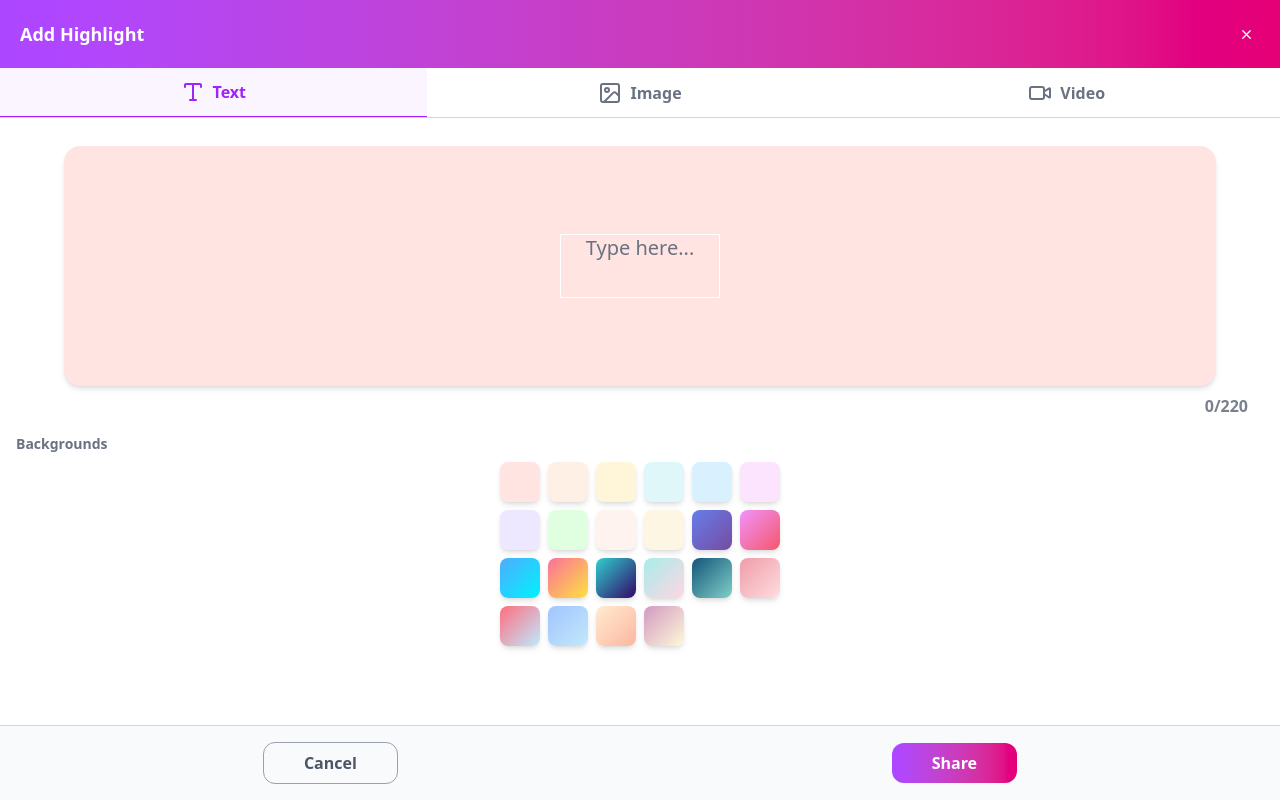
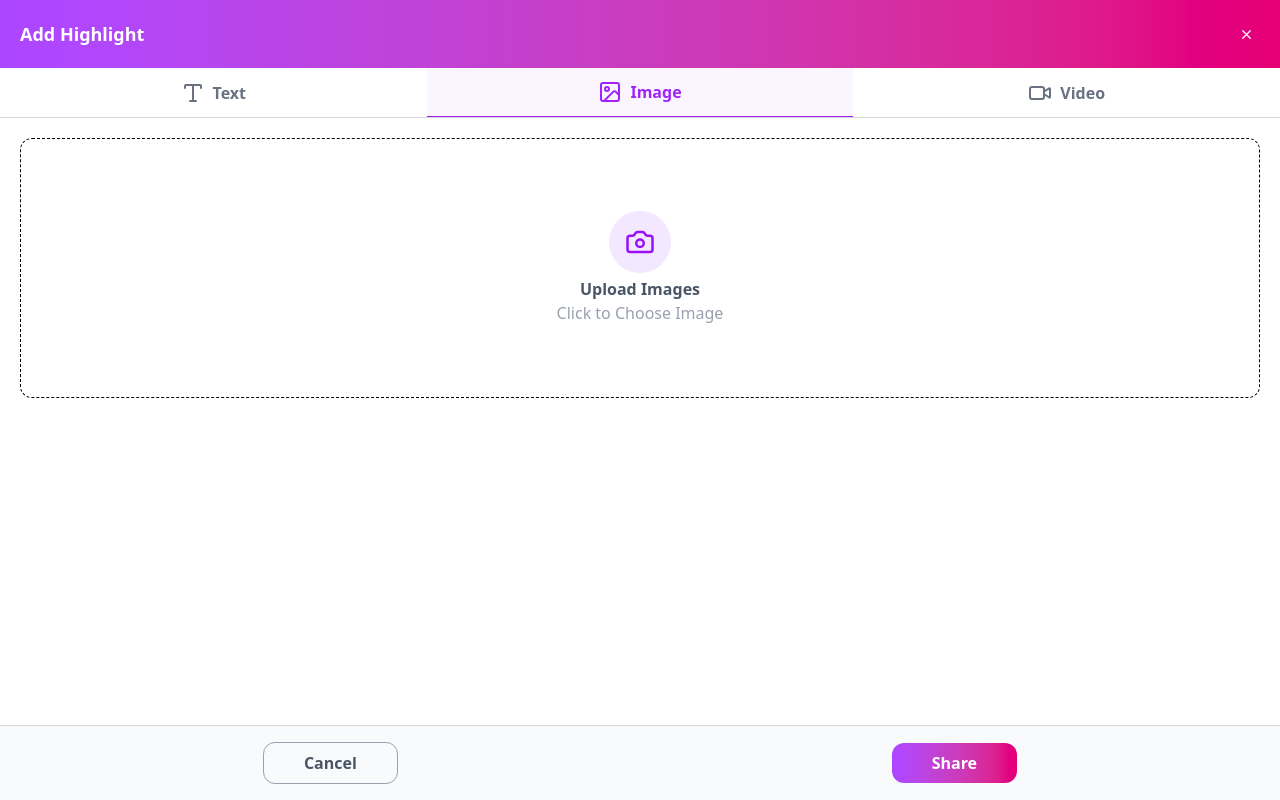
Before and after one commit to HafizAhmad-dev/Axion---Connect-with-world, a React (Vite) app in the folder Front End/: page /user/addHighlights in a window 1280 px wide. Built offline with nearby package versions, Linux system fonts and the light colour scheme.

Commit message:
working on highlights section

```diff
--- a/Front End/index.html
+++ b/Front End/index.html
@@ -6,7 +6,7 @@
   <link rel="icon" type="image/svg+xml" href="/axion5.png" />
   <link rel="manifest" href="/manifest.webmanifest" />
   <meta name="theme-color" content="#000000" />
-  <meta name="viewport" content="width=device-width, initial-scale=1.0 max-scale=1.0" />
+  <meta name="viewport" content="width=device-width, initial-scale=1.0 maximum-scale=1, user-scalable=no" />
   <title>Axion</title>
 </head>
 
--- a/Front End/src/Components/AddImageHg.tsx
+++ b/Front End/src/Components/AddImageHg.tsx
@@ -1,8 +1,46 @@
+import { Camera } from "lucide-react";
+import { useRef, useState, type ChangeEvent, type ReactHTMLElement } from "react"
+
 
 const AddImageHg = () => {
+  const inputRef = useRef<HTMLInputElement>(null);
+  const [file, setFile] = useState<File | null>(null);
+
+  // hangle fileINput change
+  function handlechange(e: ChangeEvent<HTMLInputElement>) {
+    const selectedImage = e.target.files![0];
+    setFile(selectedImage);
+    e.target.files = null;
+  }
+
+  // programmitically triger the input element
+  function handleClick() {
+    inputRef.current?.click();
+  }
+
   return (
-    <div>
-      <input type="file" accept="image/*" />
+    <div className="px-5 py-5 flex flex-col justify-center text-center">
+      <input
+        ref={inputRef}
+        type="file"
+        accept="image/png,image/jpeg,image/jpg,image/webp,image/gif,image/bmp,image/heic,image/heif"
+        className={`hidden`}
+        onChange={handlechange}
+      />
+      <div
+        className="preview w-full border border-black border-dashed rounded-xl hover:rounded h-65 flex flex-col items-center justify-center cursor-pointer hover:border hover:border-purple-500 transition-colors "
+        onClick={handleClick}
+      >
+        <span className="px-4 py-4 rounded-full bg-[#F3E8FF]">
+          <Camera stroke="#9810FA" size={30} />
+        </span>
+
+        {/* upload image text */}
+        <span className=" pt-1"> <h3 className="font-semibold text-gray-600 animate-ImageHeading">Upload Images</h3></span>
+
+
+        <p className=" text-gray-400  animate-ImageText ">Click to Choose Image</p>
+      </div>
     </div>
   )
 }
--- a/Front End/src/Pages/AddHighlightSection.tsx
+++ b/Front End/src/Pages/AddHighlightSection.tsx
@@ -36,7 +36,7 @@ const highlightMap: Record<BtnTitles, React.ReactNode> = {
 };
 
 const AddHighlightSection = () => {
-  const [highlightType, setHighlightType] = useState<BtnTitles>('text');
+  const [highlightType, setHighlightType] = useState<BtnTitles>('image');
 
   return (
     <section className='flex flex-col h-full'>
--- a/Front End/src/index.css
+++ b/Front End/src/index.css
@@ -12,9 +12,30 @@
   --color-highlight-section: #F5F7FB;
   --shadow-usercard: rgba(0, 0, 0, 0.15) 0px 6px 12px -3px,
     rgba(0, 0, 0, 0.1) 0px 2px 4px -1px;
-  --shadow-requestscard: rgba(14, 63, 126, 0.08) 0px 0px 0px 1px,rgba(42, 51, 70, 0.09) 0px 2px 3px -1px,rgba(42, 51, 70, 0.12) 0px 6px 8px -2px, rgba(14, 63, 126, 0.10) 0px 14px 18px -6px;
+  --shadow-requestscard: rgba(14, 63, 126, 0.08) 0px 0px 0px 1px, rgba(42, 51, 70, 0.09) 0px 2px 3px -1px, rgba(42, 51, 70, 0.12) 0px 6px 8px -2px, rgba(14, 63, 126, 0.10) 0px 14px 18px -6px;
+  --animate-ImageHeading: fadeInText 0.3s ease-in;
+  --animate-ImageText: TextAnimation 0.3s ease-in;
 }
-
+@keyframes fadeInText {
+  0% {
+    transform: scale(1.5); /* starts smaller */
+    opacity: 0;            /* optional fade-in */
+  }
+  100% {
+    transform: scale(1);   /* original size */
+    opacity: 1;
+  }
+}
+@keyframes TextAnimation {
+  0%{
+     opacity: 0;
+    transform: translateY(20px);
+  }
+  100%{
+    opacity:1;
+    transform: translateY(0px);
+  }
+}
 @layer utilities {
 
   /* Hide scrollbar for Chrome, Safari and Opera */
```
Also changed, not shown: Front End/public/axion4 - Copy.png (added).
